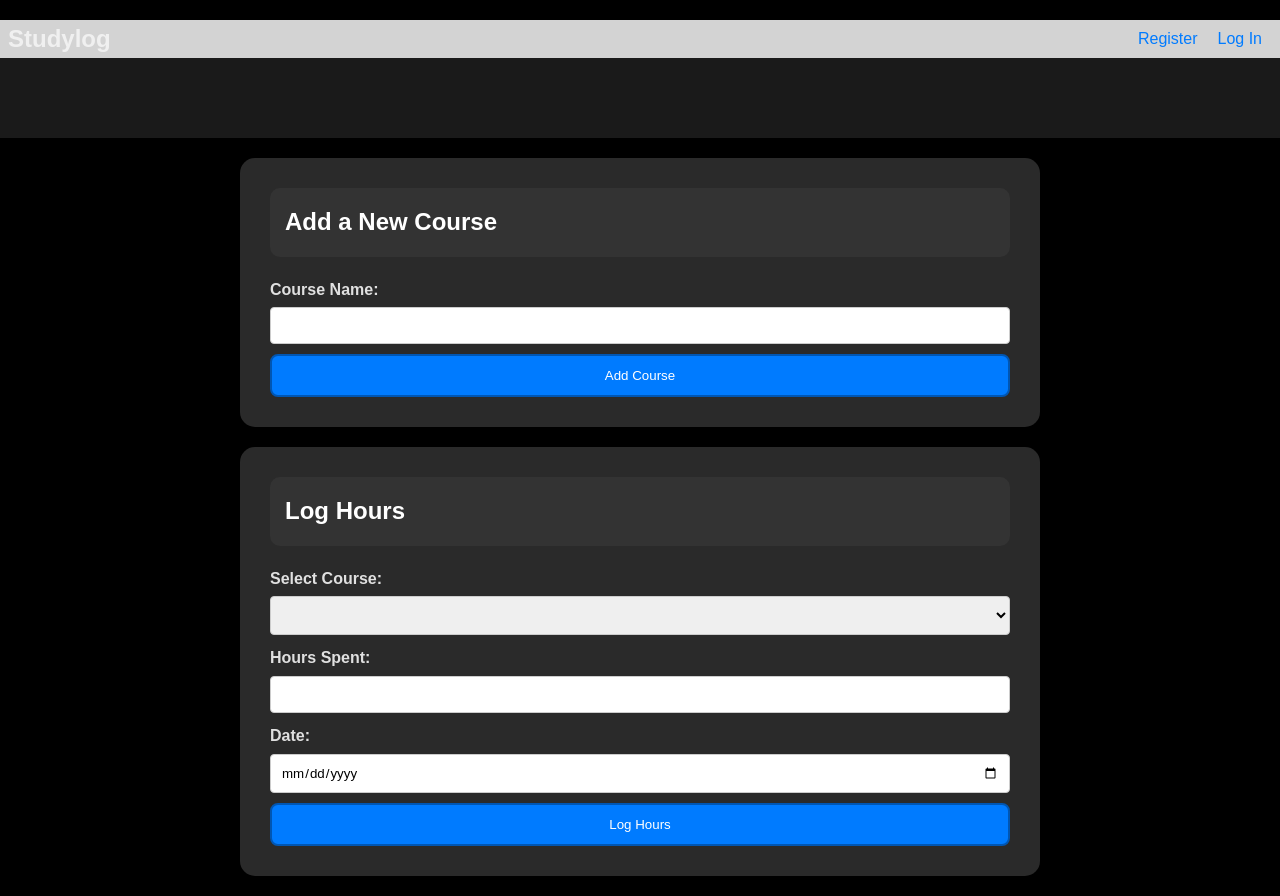
After one commit to StvSz04/Student-log, a Flask app: page /dash/log in a window 1280 px wide. The commit adds this page. Run offline with Flask 3, Linux system fonts and the light colour scheme; lists and menus that the app fills with data are empty.

Commit message:
Began working on the log_page features

```diff
--- a/flaskr/dash.py
+++ b/flaskr/dash.py
@@ -10,3 +10,8 @@ bp = Blueprint('dash', __name__, url_prefix='/dash')
 @bp.route('/dashboard')
 def go_to_dashboard():
     return render_template('dash/dashboard.html')
+
+# Dashboard page
+@bp.route('/log')
+def go_to_log():
+    return render_template('dash/log_page.html')
--- a/flaskr/static/style.css
+++ b/flaskr/static/style.css
@@ -13,30 +13,53 @@ body {
     line-height: 1.6; /* Better readability */
 }
 
+/* Header */
 header {
     text-align: center;
     padding: 40px;
+    background-color: #1a1a1a; /* Dark grey background for header */
 }
 
-.section-header {
-    background-color: #1a1a1a; /* Dark grey for header background */
+header h1 {
     color: #ffffff; /* White text for contrast */
-    padding: 30px;
-    border-radius: 15px; /* Rounded corners */
-    box-shadow: 0 4px 12px rgba(0, 0, 0, 0.7); /* Deeper shadow for depth */
 }
 
-.section-header img {
-    margin: 20px 0;
-    border-radius: 50%; /* Circular image */
-    border: 4px solid #ffffff; /* White border around the image */
-}
-
-.nav {
+/* Navigation */
+nav {
+    background: lightgray;
+    display: flex;
+    align-items: center;
+    padding: 0 0.5rem;
     margin-top: 20px;
 }
 
-.btn {
+nav h1 {
+    flex: auto;
+    margin: 0;
+}
+
+nav ul {
+    display: flex;
+    list-style: none;
+    margin: 0;
+    padding: 0;
+}
+
+nav ul li {
+    margin: 0 10px;
+}
+
+nav a {
+    text-decoration: none;
+    color: #007bff;
+}
+
+nav a:hover {
+    text-decoration: underline;
+}
+
+/* Buttons */
+.btn, button {
     background-color: #007BFF; /* Bright blue button background */
     color: #ffffff; /* White text */
     border: 2px solid #0056b3; /* Darker blue border */
@@ -45,17 +68,14 @@ header {
     cursor: pointer;
     transition: background-color 0.3s ease, border-color 0.3s ease; /* Smooth transition */
 }
-.center nav {
-    text-align: center;
-}
 
-
-.btn:hover {
+.btn:hover, button:hover {
     background-color: #0056b3; /* Darker blue on hover */
     border-color: #004494; /* Even darker blue border on hover */
 }
 
-.features {
+/* Sections */
+.section-header, .form-section {
     background-color: #2a2a2a; /* Dark grey background for contrast */
     color: #e0e0e0; /* Light text color */
     padding: 30px;
@@ -65,46 +85,46 @@ header {
     max-width: 800px; /* Center content and limit width */
 }
 
-.features h2 {
+.section-header {
+    background-color: #1a1a1a; /* Darker grey for header background */
+}
+
+.section-header h2, .form-section h2 {
     background-color: #333333; /* Slightly lighter grey for headings */
     color: #ffffff; /* White text */
     padding: 15px;
     border-radius: 10px; /* Rounded corners */
     margin-bottom: 20px;
-    transition: background-color 0.3s ease; /* Smooth transition */
 }
 
-.features h2:hover {
+.section-header h2:hover, .form-section h2:hover {
     background-color: #444444; /* Slightly lighter grey on hover */
 }
 
-.features ul {
-    list-style-type: none; /* Removes default list bullets */
+/* Forms */
+form {
+    display: flex;
+    flex-direction: column;
 }
 
-.features li {
-    margin-bottom: 20px;
-    padding: 15px;
-    border-left: 5px solid #007BFF; /* Blue left border */
-    transition: border-color 0.3s ease; /* Smooth transition for border color */
+label {
+    margin-bottom: 5px;
+    font-weight: bold;
 }
 
-.features li:hover {
-    border-color: #0056b3; /* Darker blue border on hover */
+input[type="text"], input[type="number"], input[type="date"], select {
+    padding: 10px;
+    margin-bottom: 10px;
+    border: 1px solid #ccc;
+    border-radius: 4px;
 }
 
-.features p {
-    margin: 10px 0;
+input[type="submit"] {
+    align-self: start;
+    min-width: 10em;
 }
 
-.background {
-    background-image: url('images_folder/main_background_image.png');
-    background-size: cover;
-    background-repeat: no-repeat;
-    background-position: center;
-    min-height: 100vh; /* Ensures background covers the viewport height */
-}
-
+/* Popup */
 .popup {
     width: 300px; /* Set a fixed width for the popup */
     height: auto; /* Height adjusts based on content */
@@ -121,6 +141,10 @@ header {
     visibility: hidden;
 }
 
+.popup.open-popup {
+    visibility: visible;
+}
+
 .popup form {
     display: flex;
     flex-direction: column; /* Stack form elements vertically */
@@ -134,7 +158,7 @@ header {
     width: 100%; /* Ensure input fields take the full width of the form */
     padding: 10px; /* Add padding inside input fields */
     border: none; /* Remove default border */
-    border-radius: 5px; /* Optional: Rounded corners for input fields */
+    border-radius: 5px; /* Rounded corners for input fields */
     margin-bottom: 10px; /* Space between input fields */
 }
 
@@ -143,7 +167,7 @@ header {
     background-color: #007BFF; /* Button color */
     color: #ffffff; /* Button text color */
     border: none; /* Remove default border */
-    border-radius: 5px; /* Optional: Rounded corners for button */
+    border-radius: 5px; /* Rounded corners for button */
     cursor: pointer; /* Change cursor to pointer on hover */
     font-size: 16px; /* Adjust font size */
 }
@@ -152,35 +176,68 @@ header {
     background-color: #0056b3; /* Darker color on hover */
 }
 
-
-.open-popup{
-    visibility: visible;
+/* Background Image */
+.background {
+    background-image: url('images_folder/main_background_image.png');
+    background-size: cover;
+    background-repeat: no-repeat;
+    background-position: center;
+    min-height: 100vh; /* Ensures background covers the viewport height */
 }
 
+/* Features Section */
+.features {
+    background-color: #2a2a2a; /* Dark grey background for contrast */
+    color: #e0e0e0; /* Light text color */
+    padding: 40px;
+    border-radius: 15px; /* Rounded corners */
+    box-shadow: 0 4px 12px rgba(0, 0, 0, 0.5); /* Subtle shadow for depth */
+    margin: 20px auto;
+    max-width: 900px; /* Center content and limit width */
+}
 
-html { font-family: sans-serif; background: #eee; padding: 1rem; }
-body { max-width: 960px; margin: 0 auto; background: white; }
-h1 { font-family: serif; color: #377ba8; margin: 1rem 0; }
-a { color: #377ba8; }
-hr { border: none; border-top: 1px solid lightgray; }
-nav { background: lightgray; display: flex; align-items: center; padding: 0 0.5rem; }
-nav h1 { flex: auto; margin: 0; }
-nav h1 a { text-decoration: none; padding: 0.25rem 0.5rem; }
-nav ul  { display: flex; list-style: none; margin: 0; padding: 0; }
-nav ul li a, nav ul li span, header .action { display: block; padding: 0.5rem; }
-.content { padding: 0 1rem 1rem; }
-.content > header { border-bottom: 1px solid lightgray; display: flex; align-items: flex-end; }
-.content > header h1 { flex: auto; margin: 1rem 0 0.25rem 0; }
-.flash { margin: 1em 0; padding: 1em; background: #cae6f6; border: 1px solid #377ba8; }
-.post > header { display: flex; align-items: flex-end; font-size: 0.85em; }
-.post > header > div:first-of-type { flex: auto; }
-.post > header h1 { font-size: 1.5em; margin-bottom: 0; }
-.post .about { color: slategray; font-style: italic; }
-.post .body { white-space: pre-line; }
-.content:last-child { margin-bottom: 0; }
-.content form { margin: 1em 0; display: flex; flex-direction: column; }
-.content label { font-weight: bold; margin-bottom: 0.5em; }
-.content input, .content textarea { margin-bottom: 1em; }
-.content textarea { min-height: 12em; resize: vertical; }
-input.danger { color: #cc2f2e; }
-input[type=submit] { align-self: start; min-width: 10em; }
+.features h2 {
+    background-color: #333333; /* Slightly lighter grey for headings */
+    color: #ffffff; /* White text */
+    padding: 20px;
+    border-radius: 10px; /* Rounded corners */
+    margin-bottom: 20px;
+    text-align: center;
+    font-size: 24px; /* Larger font size for headings */
+    border-bottom: 3px solid #007BFF; /* Blue underline for emphasis */
+}
+
+.features h2:hover {
+    background-color: #444444; /* Slightly lighter grey on hover */
+}
+
+.features ul {
+    list-style: none; /* Remove default bullets */
+    padding: 0;
+}
+
+.features li {
+    margin-bottom: 20px;
+    padding: 20px;
+    border-radius: 10px; /* Rounded corners */
+    background-color: #333333; /* Dark grey background for list items */
+    box-shadow: 0 2px 8px rgba(0, 0, 0, 0.3); /* Subtle shadow for list items */
+    transition: transform 0.3s ease, box-shadow 0.3s ease; /* Smooth transitions */
+}
+
+.features li:hover {
+    transform: translateY(-5px); /* Slight lift on hover */
+    box-shadow: 0 4px 12px rgba(0, 0, 0, 0.4); /* Deeper shadow on hover */
+}
+
+.features li::before {
+    content: "✔"; /* Checkmark or icon before list item */
+    color: #007BFF; /* Blue color for the icon */
+    font-size: 18px; /* Size of the icon */
+    margin-right: 10px; /* Space between icon and text */
+}
+
+/* Modern look for lists and elements */
+.features p {
+    margin: 10px 0;
+}
--- a/flaskr/templates/dash/dashboard.html
+++ b/flaskr/templates/dash/dashboard.html
@@ -4,7 +4,7 @@
 <div class="dashboard-container">
   <aside class="sidebar">
     <ul>
-      <li><a href="#">Log hours</a></li>
+      <li><a href="{{ url_for('dash.go_to_log') }}">Log hours</a></li>
       <li><a href="#">Visualize hours</a></li>
       <li><a href="#">Settings</a></li>
     </ul>
--- /dev/null
+++ b/flaskr/templates/dash/log_page.html
@@ -0,0 +1,39 @@
+{% extends "base.html" %}
+
+{% block title %}Course Management{% endblock %}
+
+{% block content %}
+    <main>
+        <section class="form-section">
+            <h2>Add a New Course</h2>
+            <form id="add-course-form">
+                <label for="course-name">Course Name:</label>
+                <input type="text" id="course-name" name="course-name" required>
+
+                <button type="submit">Add Course</button>
+            </form>
+        </section>
+
+        <section class="form-section">
+            <h2>Log Hours</h2>
+            <form id="log-hours-form">
+                <label for="course-select">Select Course:</label>
+                <select id="course-select" name="course-select" required>
+                    <!-- Options will be added dynamically -->
+                </select>
+
+                <label for="hours">Hours Spent:</label>
+                <input type="number" id="hours" name="hours" step="0.01" required>
+
+                <label for="log-date">Date:</label>
+                <input type="date" id="log-date" name="log-date" required>
+
+                <button type="submit">Log Hours</button>
+            </form>
+        </section>
+    </main>
+{% endblock %}
+
+{% block extra_scripts %}
+    <script src="{{ url_for('static', filename='scripts.js') }}"></script>
+{% endblock %}
```
Also changed, not shown: flaskr/log.py (added, +28 -0 lines), flaskr/schema.sql (+21 -11 lines).
